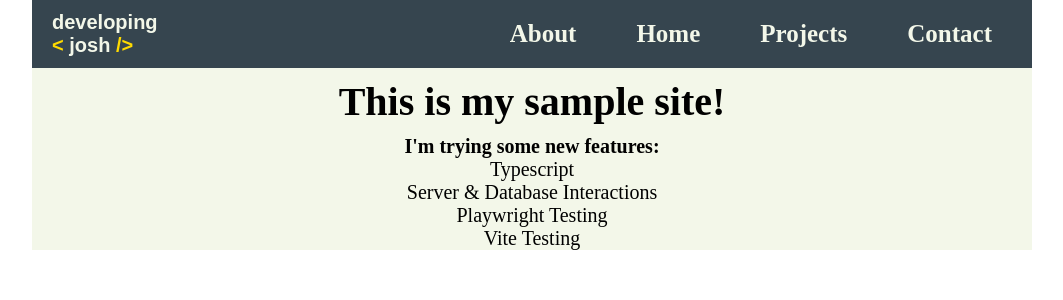
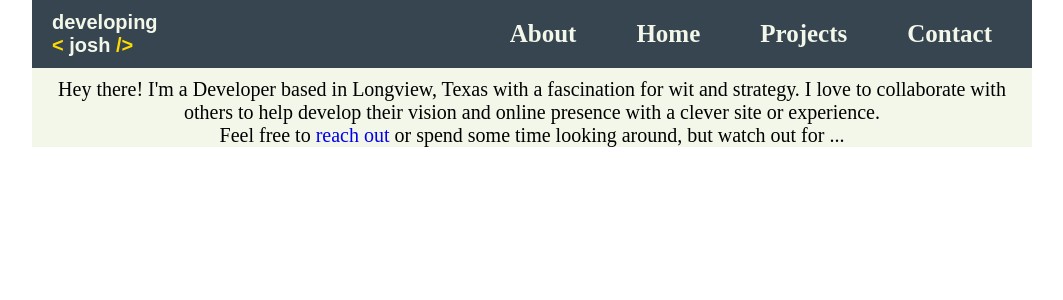
Before and after one commit to JoshCode25/joshin-code, a SvelteKit app: page / in a window 1280 px wide. Shown: the top 300 px of the page, without its empty margins (108-1171 px from the left). Built offline with nearby package versions, Linux system fonts and the light colour scheme.

Commit message:
reworded landing page

```diff
--- a/src/routes/+page.svelte
+++ b/src/routes/+page.svelte
@@ -1,12 +1,12 @@
 <script lang="ts">
 </script>
 
-<h1>This is my sample site!</h1>
-<h3>I'm trying some new features:</h3>
-
-<ul>
-	<li>Typescript</li>
-	<li>Server & Database Interactions</li>
-	<li>Playwright Testing</li>
-	<li>Vite Testing</li>
-</ul>
+<p>
+	Hey there! I'm a Developer based in Longview, Texas with a fascination for wit and strategy. I
+	love to collaborate with others to help develop their vision and online presence with a clever
+	site or experience.
+</p>
+<p>
+	Feel free to <a href="/contact">reach out</a> or spend some time looking around, but watch out for
+	...
+</p>
```
